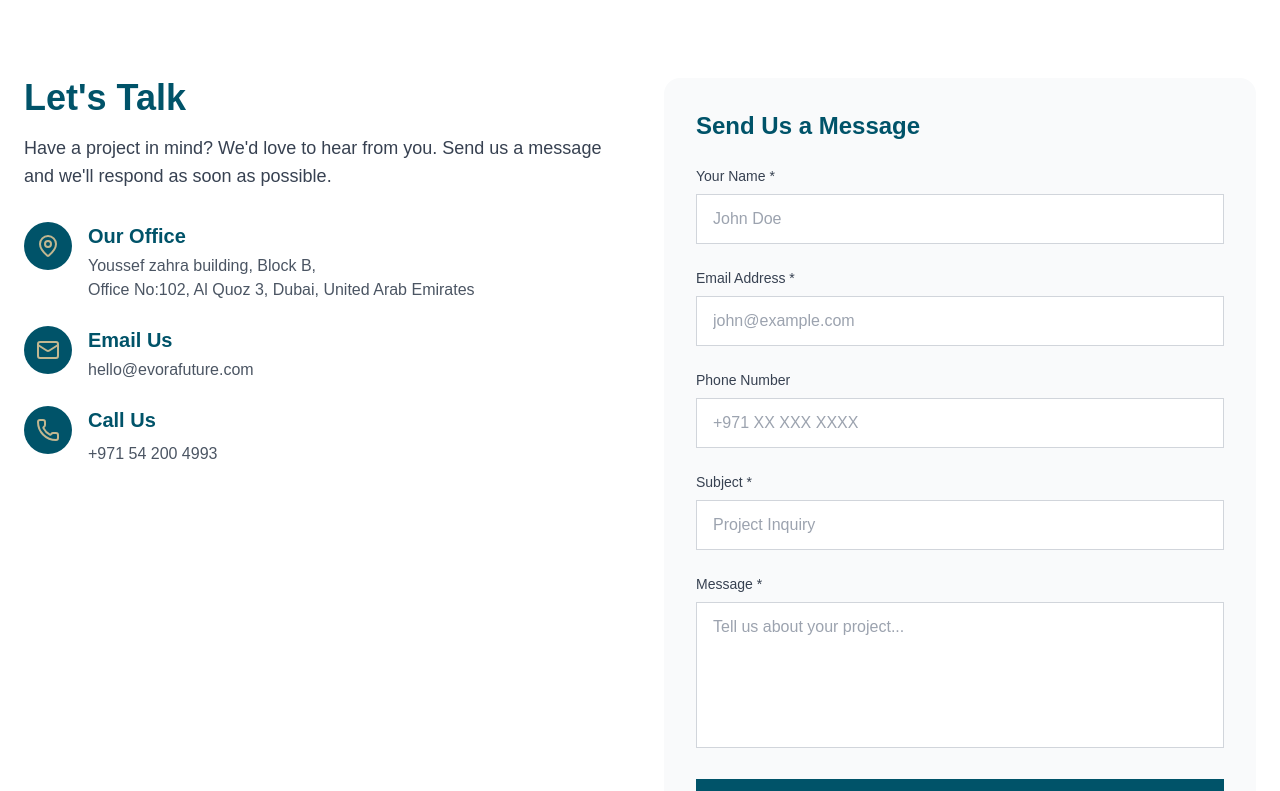
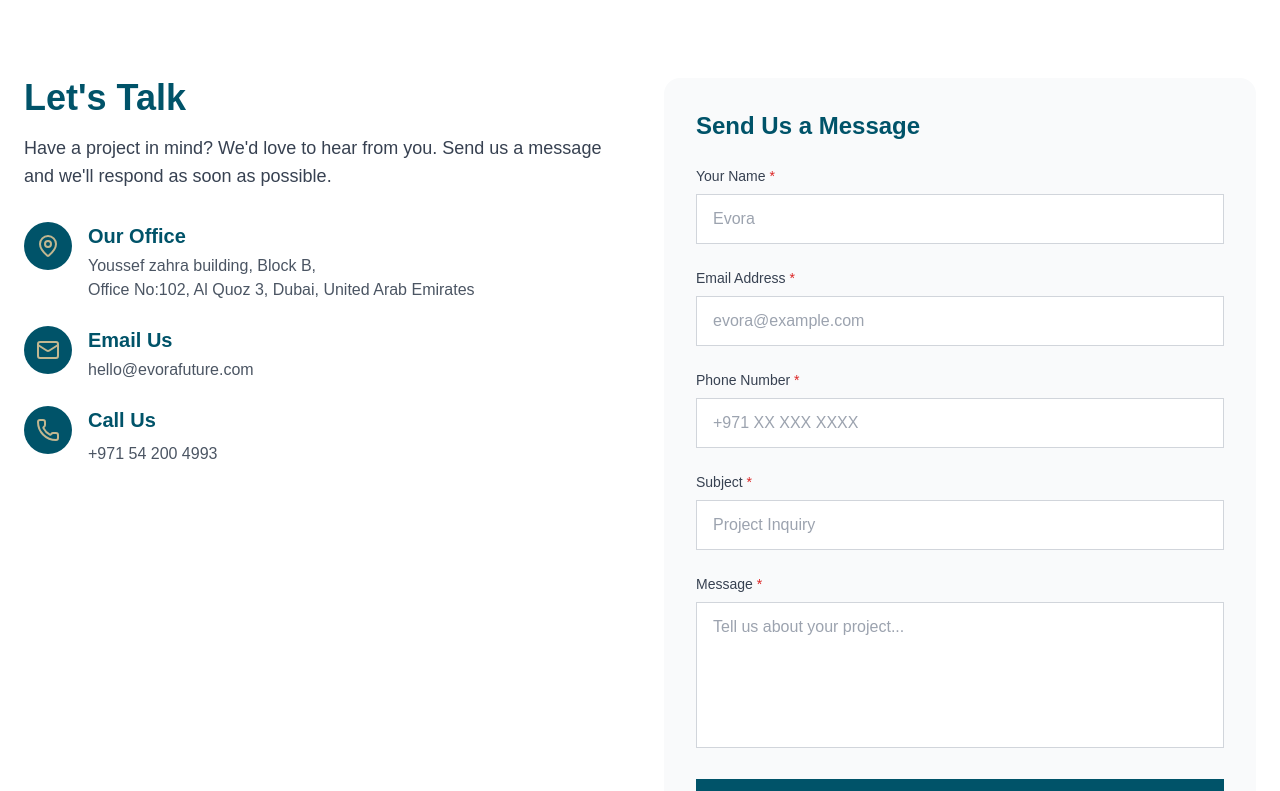
Before and after one commit to nidheesho78/evora-portfolio, a Next.js app: page /contact in a window 1280 px wide. Shown: the part 502-1293 px from the top of the page. Built offline with nearby package versions, Linux system fonts and the light colour scheme.

Commit message:
updated-form

```diff
--- a/src/modules/Contact/Contact.jsx
+++ b/src/modules/Contact/Contact.jsx
@@ -202,7 +202,7 @@ export default function ContactPage() {
                       htmlFor="name"
                       className="block text-sm font-medium text-gray-700 mb-2"
                     >
-                      Your Name *
+                      Your Name <span className="text-red-600">*</span>
                     </label>
                     <input
                       type="text"
@@ -213,7 +213,7 @@ export default function ContactPage() {
                       className={`w-full px-4 py-3 rounded-lg border ${
                         errors.name ? "border-red-500" : "border-gray-300"
                       } focus:ring-2 focus:ring-[#005369] focus:border-transparent outline-none transition-all text-black`}
-                      placeholder="John Doe"
+                      placeholder="Evora"
                     />
                     {errors.name && (
                       <p className="mt-1 text-sm text-red-600">{errors.name}</p>
@@ -225,7 +225,7 @@ export default function ContactPage() {
                       htmlFor="email"
                       className="block text-sm font-medium text-gray-700 mb-2"
                     >
-                      Email Address *
+                      Email Address <span className="text-red-600">*</span>
                     </label>
                     <input
                       type="email"
@@ -236,7 +236,7 @@ export default function ContactPage() {
                       className={`w-full px-4 py-3 rounded-lg border ${
                         errors.email ? "border-red-500" : "border-gray-300"
                       } focus:ring-2 focus:ring-[#005369] focus:border-transparent outline-none transition-all text-black`}
-                      placeholder="john@example.com"
+                      placeholder="evora@example.com"
                     />
                     {errors.email && (
                       <p className="mt-1 text-sm text-red-600">
@@ -250,7 +250,7 @@ export default function ContactPage() {
                       htmlFor="phone"
                       className="block text-sm font-medium text-gray-700 mb-2"
                     >
-                      Phone Number
+                      Phone Number <span className="text-red-600">*</span>
                     </label>
                     <input
                       type="tel"
@@ -275,7 +275,7 @@ export default function ContactPage() {
                       htmlFor="subject"
                       className="block text-sm font-medium text-gray-700 mb-2"
                     >
-                      Subject *
+                      Subject <span className="text-red-600">*</span>
                     </label>
                     <input
                       type="text"
@@ -300,7 +300,7 @@ export default function ContactPage() {
                       htmlFor="message"
                       className="block text-sm font-medium text-gray-700 mb-2"
                     >
-                      Message *
+                      Message <span className="text-red-600">*</span>
                     </label>
                     <textarea
                       id="message"
```
